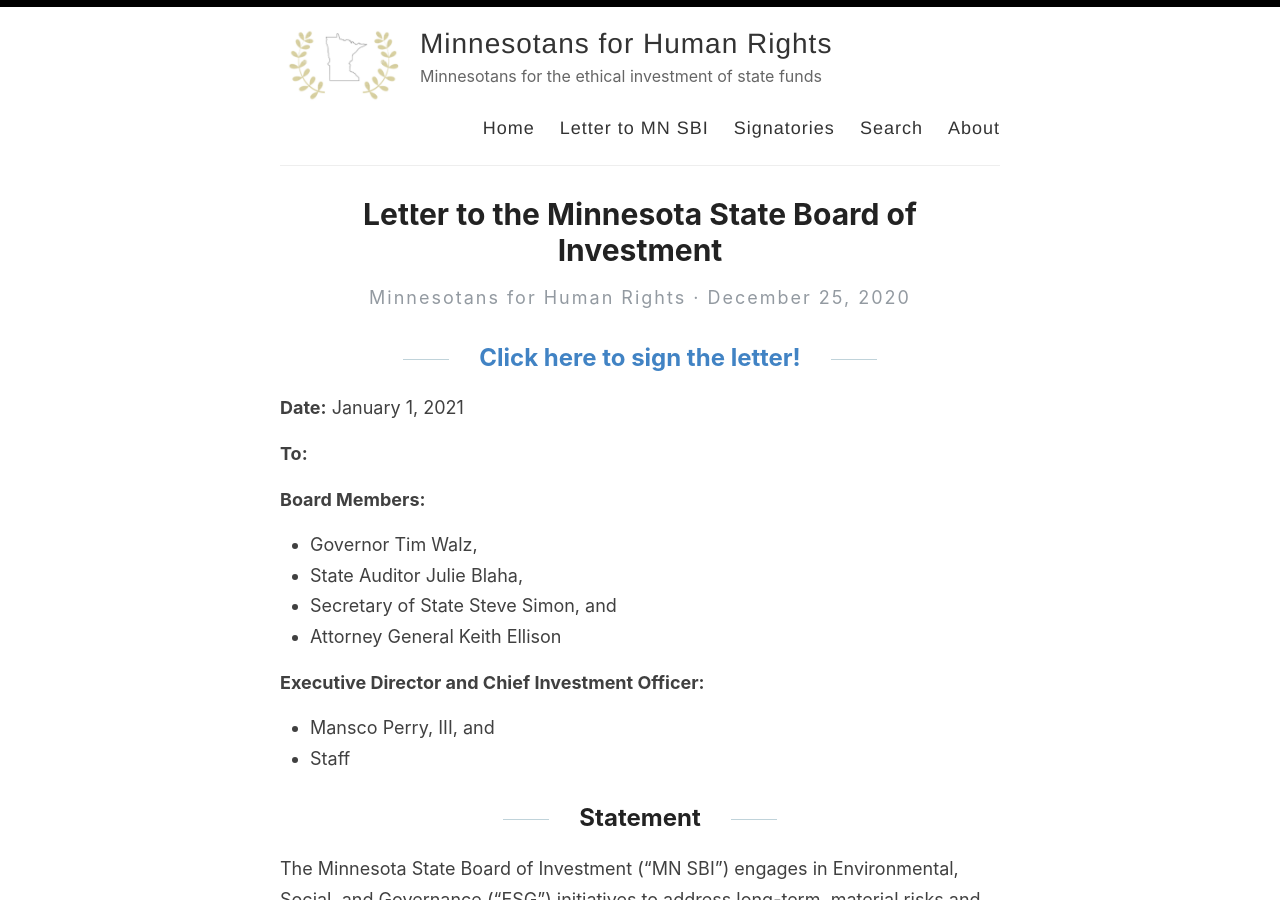
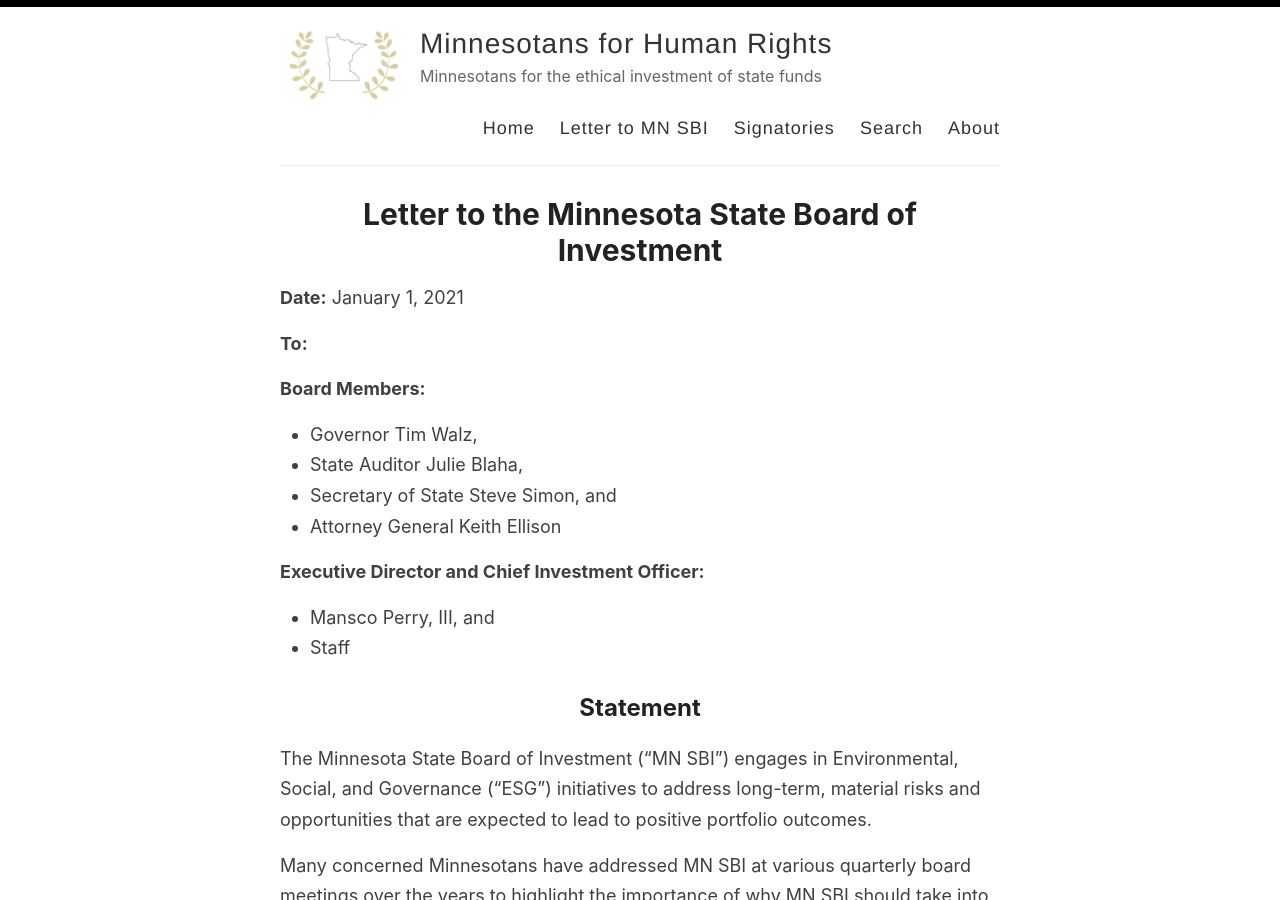
Before and after one commit to adamrahim/adamrahim.github.io, a Jekyll site: the page built from _posts/2020-12-25-letter.md, in a window 1280 px wide and 900 px high. Built offline with Jekyll 4.4.1, drawn with Linux system fonts in a browser that asks for light colours; some of the changed text lies outside the part shown.

Commit message:
post to page

```diff
--- a/_posts/2020-12-25-letter.md
+++ b/_posts/2020-12-25-letter.md
@@ -1,9 +1,9 @@
 ---
-layout: post
+layout: page
 title: Letter to the Minnesota State Board of Investment
+permalink: /letter/
 ---
 
-## [Click here to sign the letter!](https://forms.gle/tHgMV44jnT69SfnY6 "Google Form to Support Minnesotans for Human Rights")
 
 <b>Date:</b> January 1, 2021
 
```
